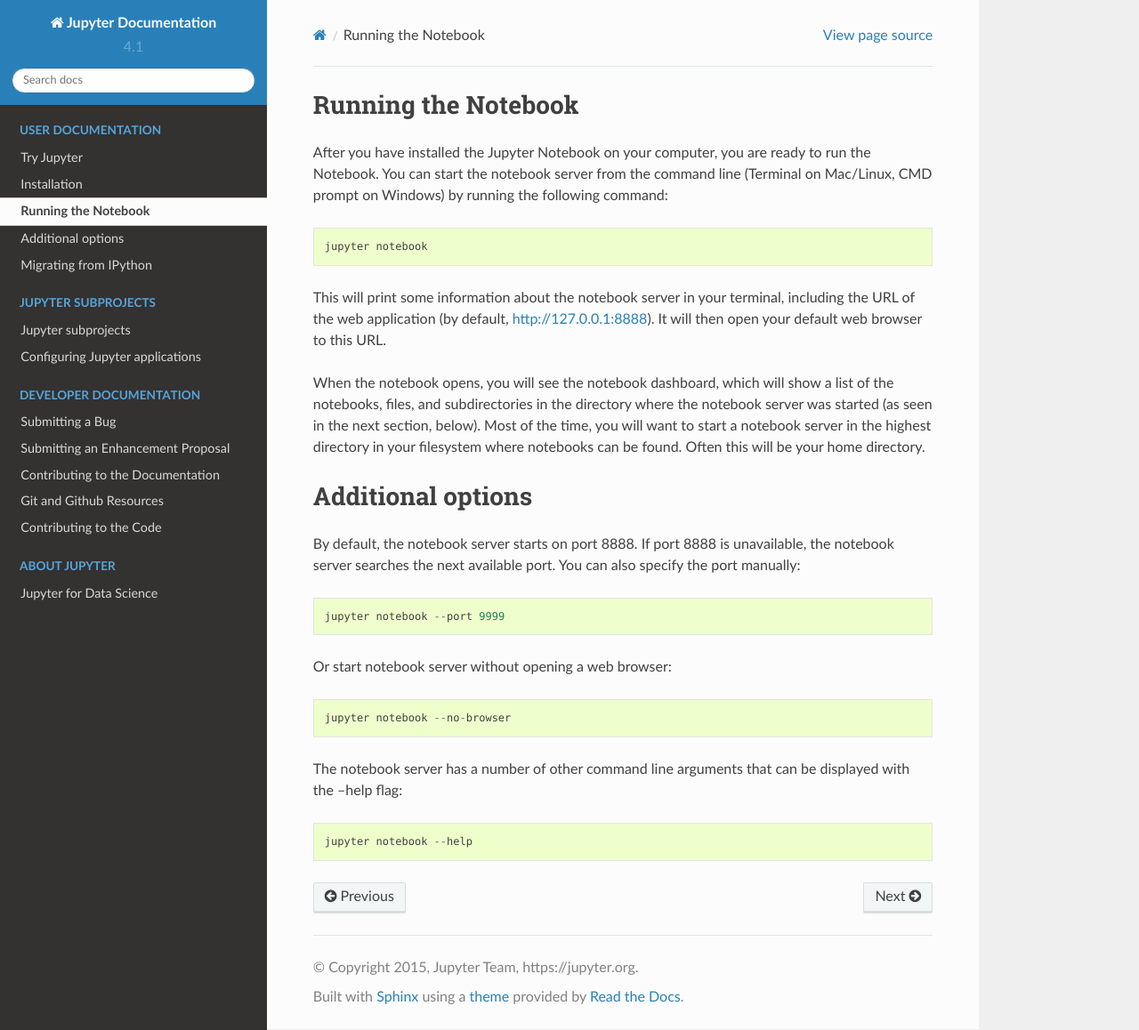
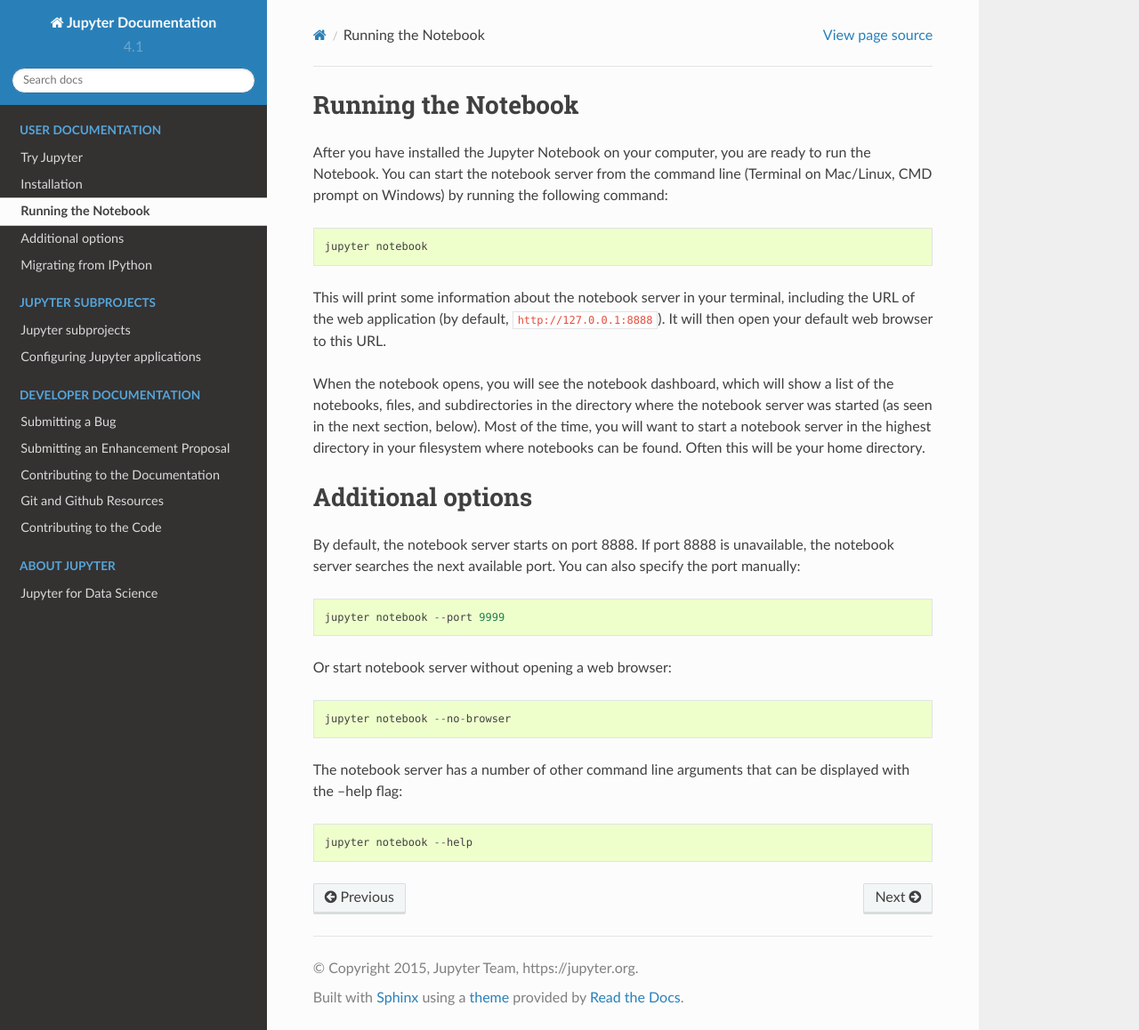
Before and after one commit to jupyter/jupyter, a Sphinx documentation site: the page built from docs/source/running.rst, in a window 1280 px wide and 1158 px high. Shown: the whole window at 89% size. Built offline with Sphinx 7.4.7 and the Read the Docs theme 2.0.0, drawn with Linux system fonts in a browser that asks for light colours; pages that are not in the unit, such as notebooks, are missing from menus.

```diff
--- a/docs/source/running.rst
+++ b/docs/source/running.rst
@@ -9,7 +9,9 @@ After you have installed the Jupyter Notebook on your computer, you are ready to
 
     jupyter notebook
 
-This will print some information about the notebook server in your terminal, including the URL of the web application (by default, http://127.0.0.1:8888). It will then open your default web browser to this URL.
+This will print some information about the notebook server in your terminal,
+including the URL of the web application (by default, ``http://127.0.0.1:8888``).
+It will then open your default web browser to this URL.
 
 When the notebook opens, you will see the notebook dashboard, which will show a list of the notebooks, files, and subdirectories in the directory where the notebook server was started (as seen in the next section, below). Most of the time, you will want to start a notebook server in the highest directory in your filesystem where notebooks can be found. Often this will be your home directory.
 
```
